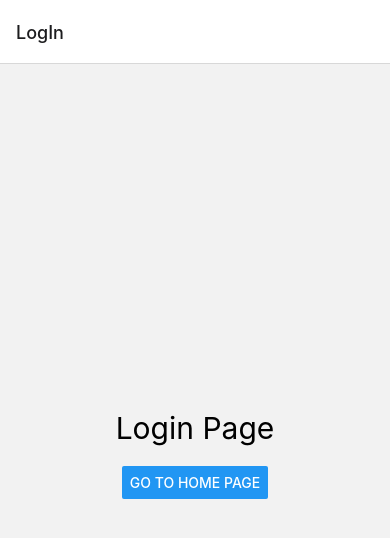
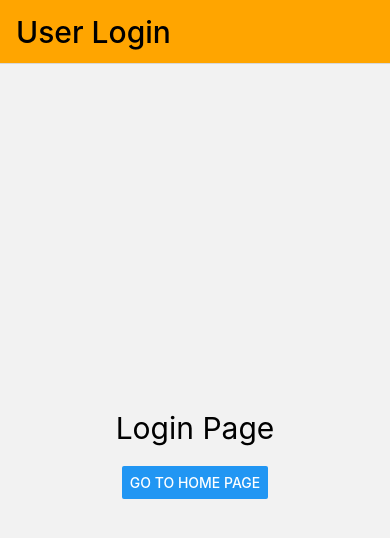
Before and after one commit to Nitishrestha/ExpoReactNative, a React Native app: screen / in a window 390 px wide. Shown: the top 538 px of the page. Built offline with nearby package versions, Linux system fonts and the light colour scheme.

Commit message:
implement headerstylecolor and font on navigationstack

```diff
--- a/App.js
+++ b/App.js
@@ -5,8 +5,27 @@
 const App = () => {
   return (
     <NavigationContainer>
-      <Stack.Navigator>
-        <Stack.Screen name="LogIn" component={Login} />
+      <Stack.Navigator
+        screenOptions={{
+          headerStyle: {
+            backgroundColor: "lightblue",
+          },
+          headerTitleStyle: { fontSize: 25 },
+          headerTintColor: "black",
+        }}
+      >
+        <Stack.Screen
+          name="LogIn"
+          component={Login}
+          options={{
+            title: "User Login",
+            headerStyle: {
+              backgroundColor: "orange",
+            },
+            headerTitleStyle: { fontSize: 30 },
+            headerTintColor: "black",
+          }}
+        />
         <Stack.Screen name="ContactUs" component={ContactPage} />
         <Stack.Screen name="Home" component={Home} />
       </Stack.Navigator>
```
